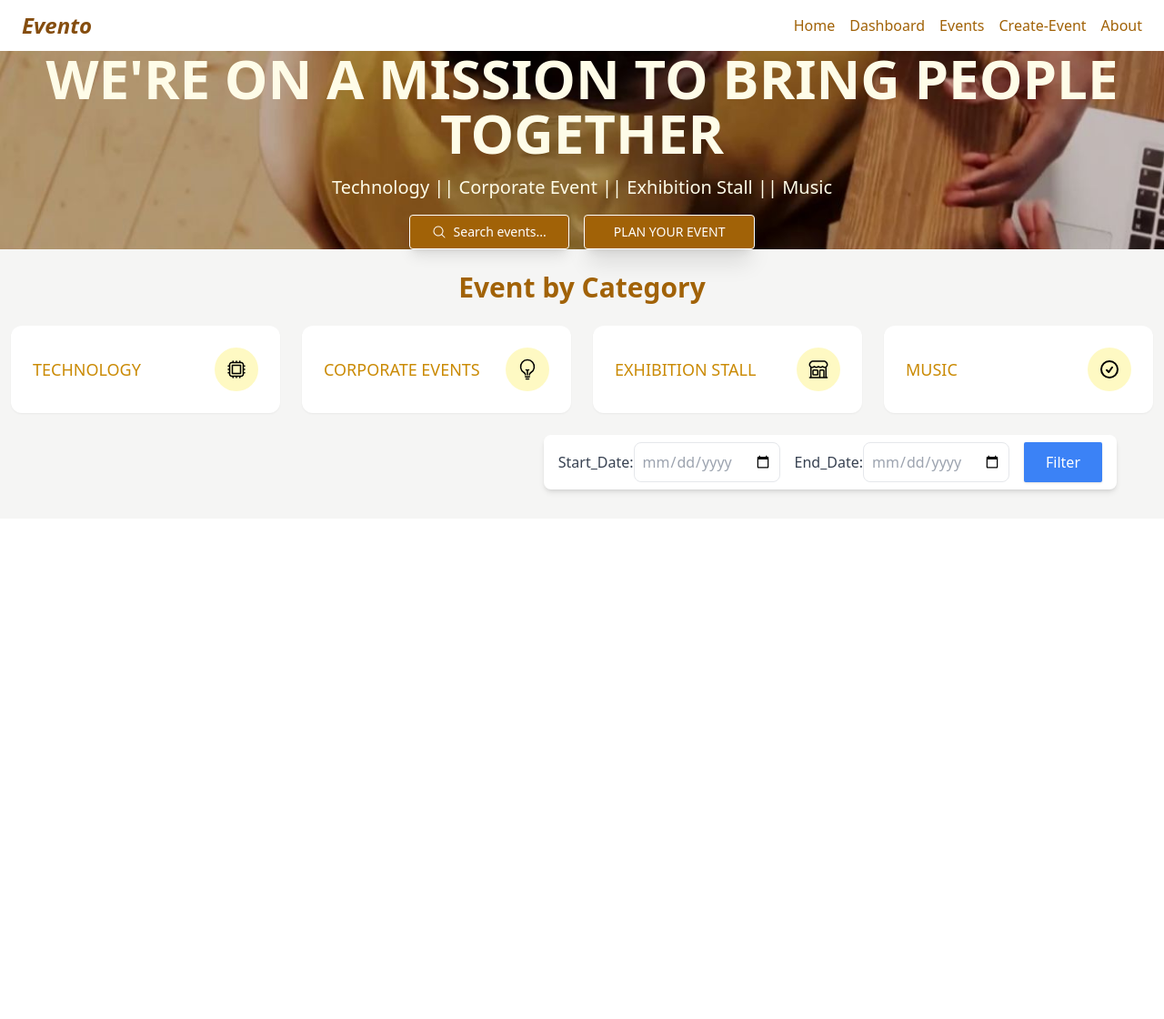
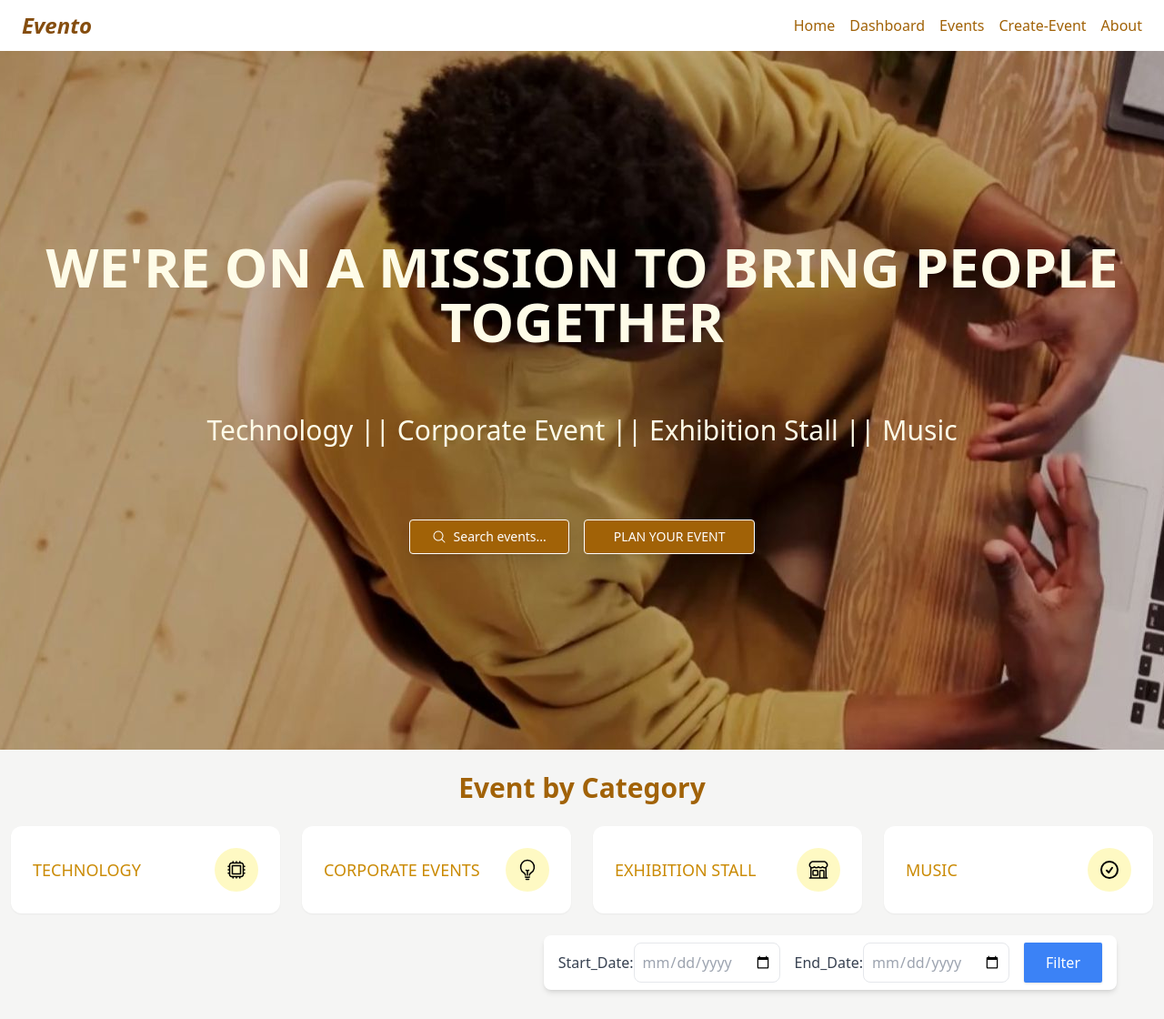
Before and after one commit to NowshinBushra/event-management, a Django app: page / in a window 1280 px wide. Shown: the whole page at 91% size. Before the commit the page ends 546 px from the top, so only its background shows below. Run offline with Django 5.2, Linux system fonts and the light colour scheme; data that the repository does not hold is empty; some libraries are stand-ins or nearby versions.

```diff
--- a/events/templates/home.html
+++ b/events/templates/home.html
@@ -14,11 +14,11 @@
   {% include "navbar.html" %}
       <main>
         {% comment %} Banner {% endcomment %}
-        <div class="banner h-96 w-full text-center text-yellow-50 flex flex-col justify-center px-4 bg-cover bg-center">
-          <h1 class="text-4xl md:text-6xl font-semibold text-yellow-50">WE'RE ON A MISSION TO BRING PEOPLE TOGETHER</h1>
-          <h5 class="text-yellow-50 text-lg md:text-xl py-4">Technology || Corporate Event || Exhibition Stall || Music</h5>
+        <div class="banner h-96 w-full text-center text-yellow-50 flex flex-col justify-center py-96 px-4 bg-cover bg-center">
+          <h1 class="text-4xl py-6 md:text-6xl font-semibold text-yellow-50">WE'RE ON A MISSION TO BRING PEOPLE TOGETHER</h1>
+          <h5 class="text-yellow-50 text-lg md:text-xl lg:text-3xl py-4 lg:py-12">Technology || Corporate Event || Exhibition Stall || Music</h5>
 
-          <div class="flex flex-col md:flex-row justify-center gap-4">
+          <div class="flex flex-col md:flex-row justify-center lg:py-8 gap-4">
 
 
                 <a href="{% url 'show-events' %}" class="flex items-center rounded border border-white bg-yellow-700 py-1 px-6 text-center text-sm text-white shadow-lg" type="button">
--- a/static/css/style.css
+++ b/static/css/style.css
@@ -1,7 +1,8 @@
 .banner {
     background-image: url('/static/images/banner2.jpg');
+    /* background-color: rgb(133, 111, 84); */
     background-size:cover;
     background-position: center;
-    height: 100%;
+    /* height: 100%; */
     color: black;
 }
```
